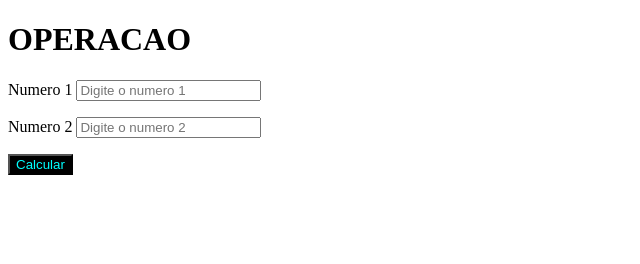
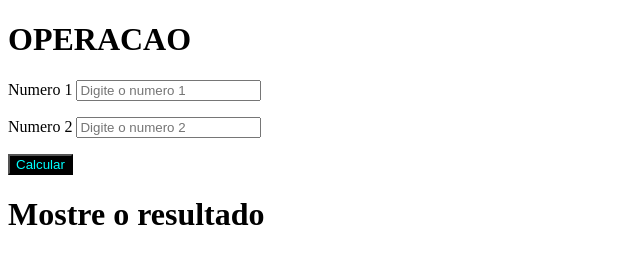
Before and after one commit to gutomend/Projeto2-ESPG, a plain HTML site: page index.html in a window 1280 px wide. Shown: the whole page, without its empty margins (0-640 px from the left). Drawn offline with Linux system fonts and the light colour scheme.

Commit message:
Adicionando um h1 mostre o resultado

```diff
--- a/index.html
+++ b/index.html
@@ -20,7 +20,7 @@
         <input type="text" placeholder="Digite o numero 2" id="num2">
     </p>
     <input type="submit" value="Calcular" id="calc" onclick="Calcular()">
-
+    <h1>Mostre o resultado</h1>
     <p id="resultado"></p>
 
     <!--Javascript Externo-->
```
